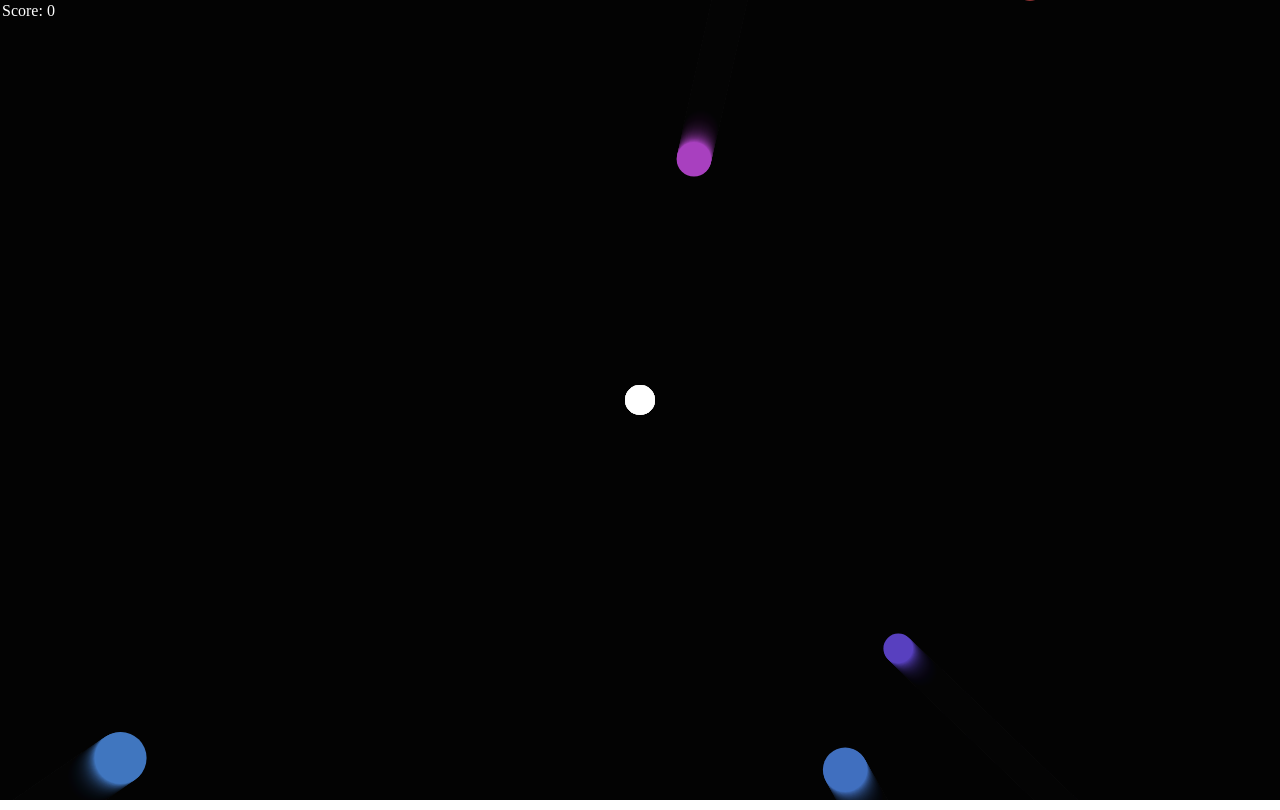
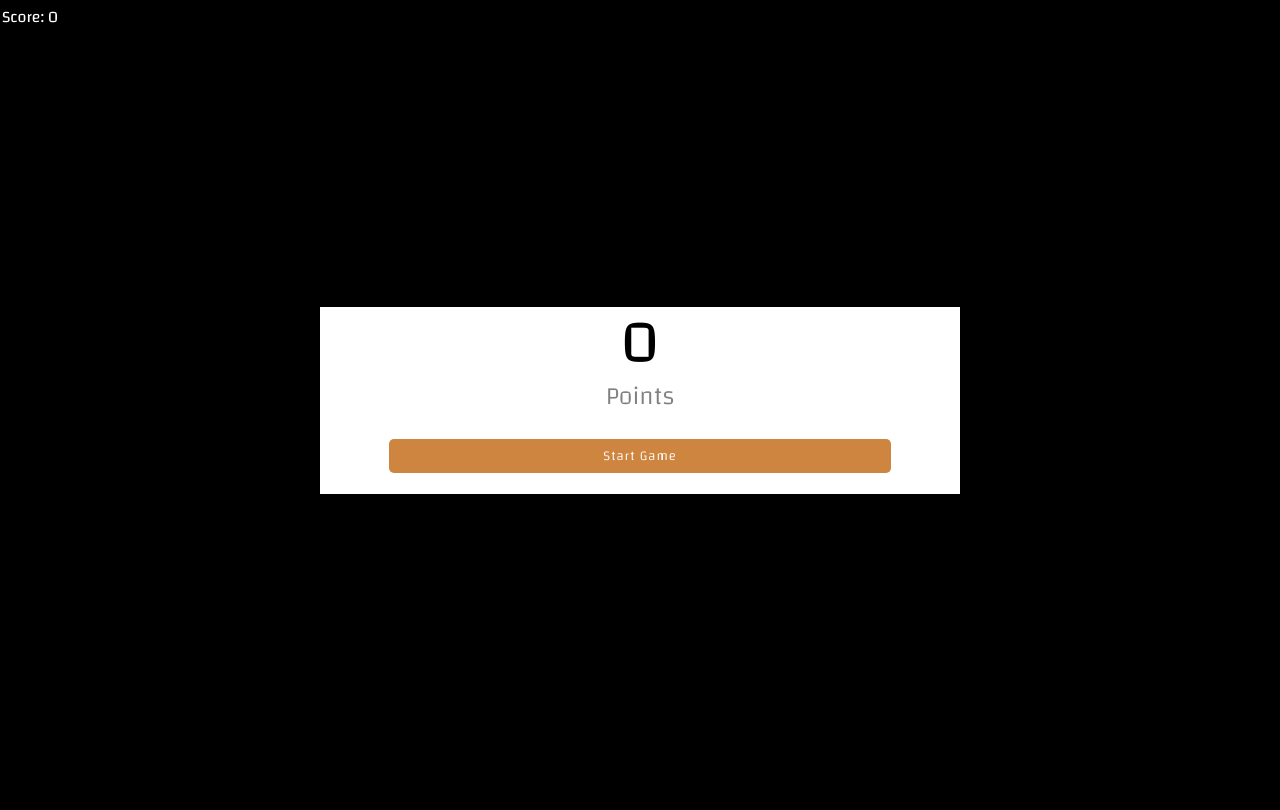
Before and after one commit to benkaan001/canvasFun, a plain HTML site: page index.html in a window 1280 px wide. Drawn offline with nearby package versions, Linux system fonts and the light colour scheme.

Commit message:
add start/end game modal

```diff
--- a/app.js
+++ b/app.js
@@ -1,6 +1,9 @@
 const canvas = document.querySelector('canvas');
 const ctx = canvas.getContext('2d');
-const scoreEl = document.querySelector('#score');
+const scoreEl = document.querySelector('.score');
+const buttonEl = document.querySelector('.startGame');
+const modalEl = document.querySelector('.modal');
+const modalScoreEl = document.querySelector('#modalScore');
 
 canvas.width = innerWidth;
 canvas.height = innerHeight;
@@ -183,6 +186,9 @@ function animate() {
     if (distance - enemy.radius - player.radius < 1) {
       // display the last animation frame
       cancelAnimationFrame(animationId);
+      // display back the modal with final score & update the modal score to the final score
+      modalEl.style.display = 'flex';
+      modalScoreEl.innerHTML = score;
     }
 
     // calculate the distance between projectile and enemy
@@ -241,6 +247,7 @@ function animate() {
     });
   });
 }
+
 window.addEventListener('click', (event) => {
   const angle = Math.atan2(
     event.clientY - canvas.height / 2,
@@ -257,5 +264,10 @@ window.addEventListener('click', (event) => {
   );
 });
 
-animate();
-spawnEnemies();
+// start the game on button click
+buttonEl.addEventListener('click', () => {
+  animate();
+  spawnEnemies();
+  // remove the modal from the screen
+  modalEl.style.display = 'none';
+});
--- a/index.html
+++ b/index.html
@@ -8,9 +8,19 @@
     <link rel="stylesheet" href="./styles.css" />
   </head>
   <body>
-    <div class="score">
+    <div class="scoreWrapper">
       <span>Score: </span>
-      <span id="score">0</span>
+      <span class="score">0</span>
+    </div>
+
+    <div class="modal">
+      <div class="modalScore">
+        <h1 id="modalScore">0</h1>
+        <p>Points</p>
+        <div>
+          <button class="startGame">Start Game</button>
+        </div>
+      </div>
     </div>
     <canvas></canvas>
     <!-- GSAP -->
--- a/styles.css
+++ b/styles.css
@@ -1,12 +1,56 @@
+@import url('https://fonts.googleapis.com/css2?family=Changa:wght@300;400;700&display=swap');
+
 * {
   margin: 0;
   padding: 0;
   box-sizing: border-box;
+  font-family: 'Changa', sans-serif;
 }
-.score {
+body {
+  background: black;
+}
+.scoreWrapper {
   position: fixed;
   color: white;
   margin-left: 2px;
   margin-top: 2px;
   user-select: none;
 }
+
+.modal {
+  position: fixed;
+  inset: 0;
+  display: flex;
+  align-items: center;
+  justify-content: center;
+}
+
+.modalScore {
+  background-color: white;
+  padding: 6px;
+  min-width: 50%;
+  text-align: center;
+}
+h1 {
+  font-size: 60px;
+  font-weight: 500;
+  line-height: 60px;
+}
+p {
+  font-size: 25px;
+  font-weight: 300;
+  color: gray;
+  padding-bottom: 20px;
+}
+button {
+  border-radius: 5px;
+  padding: 5px;
+  margin-bottom: 15px;
+  cursor: pointer;
+  border: none;
+  background-color: peru;
+  color: white;
+  font-weight: 200;
+  letter-spacing: 0.9px;
+  width: 80%;
+}
```
